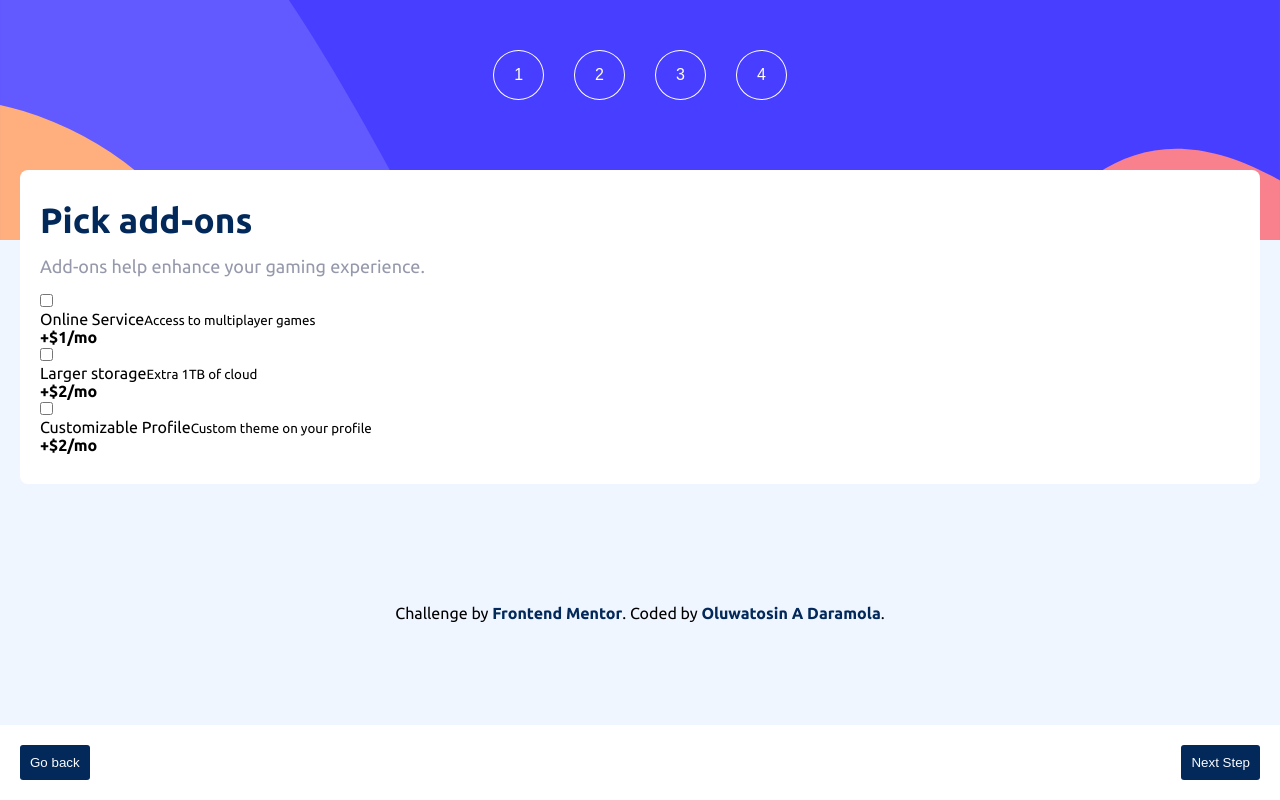
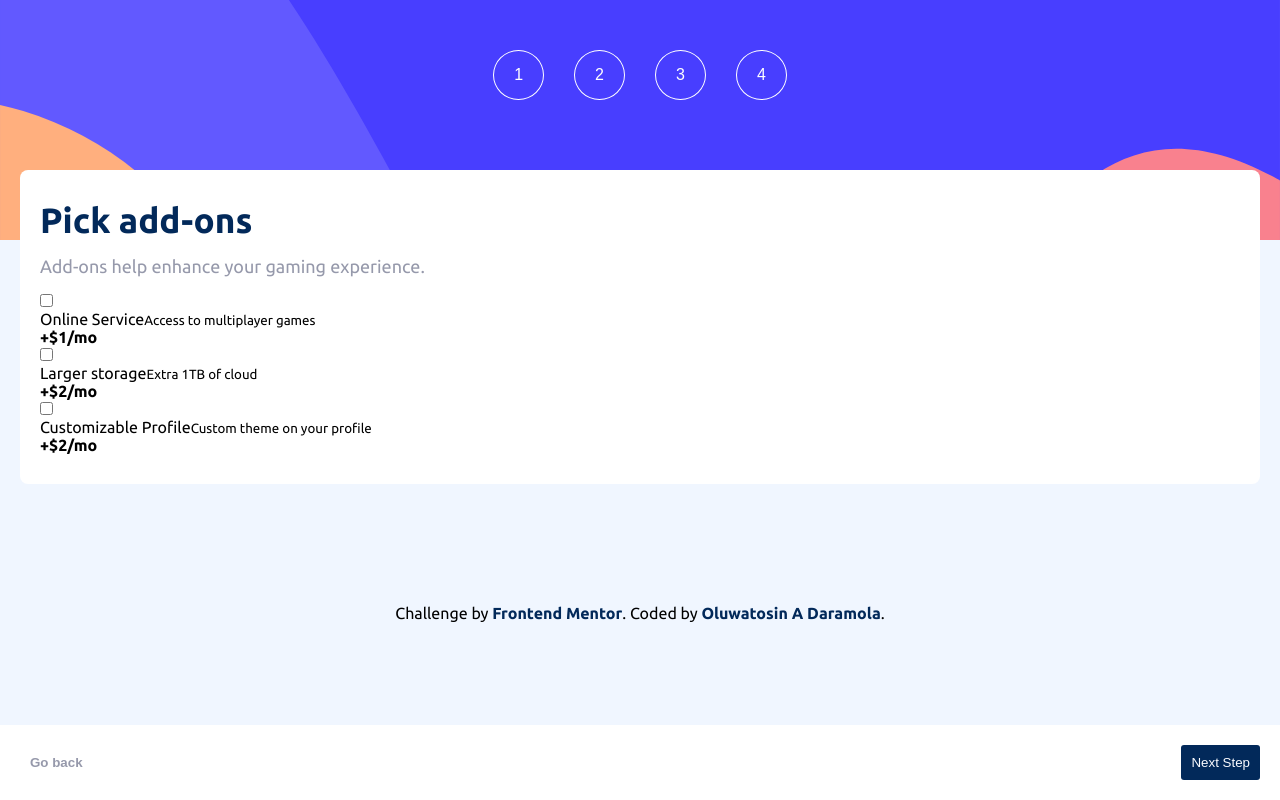
Before and after one commit to Heph-zibah/multi-step-form, a React (Create React App) app: page /stepthree in a window 1280 px wide. Built offline with nearby package versions, Linux system fonts and the light colour scheme.

Commit message:
update file

```diff
--- a/src/components/StepThree.jsx
+++ b/src/components/StepThree.jsx
@@ -33,7 +33,7 @@ const StepThree = () => {
                 </div>
             </form>
             <div className='steps__actions'>
-                <button>
+                <button  className='btn__goBack'>
                     Go back
                 </button>
                 <button>
```
